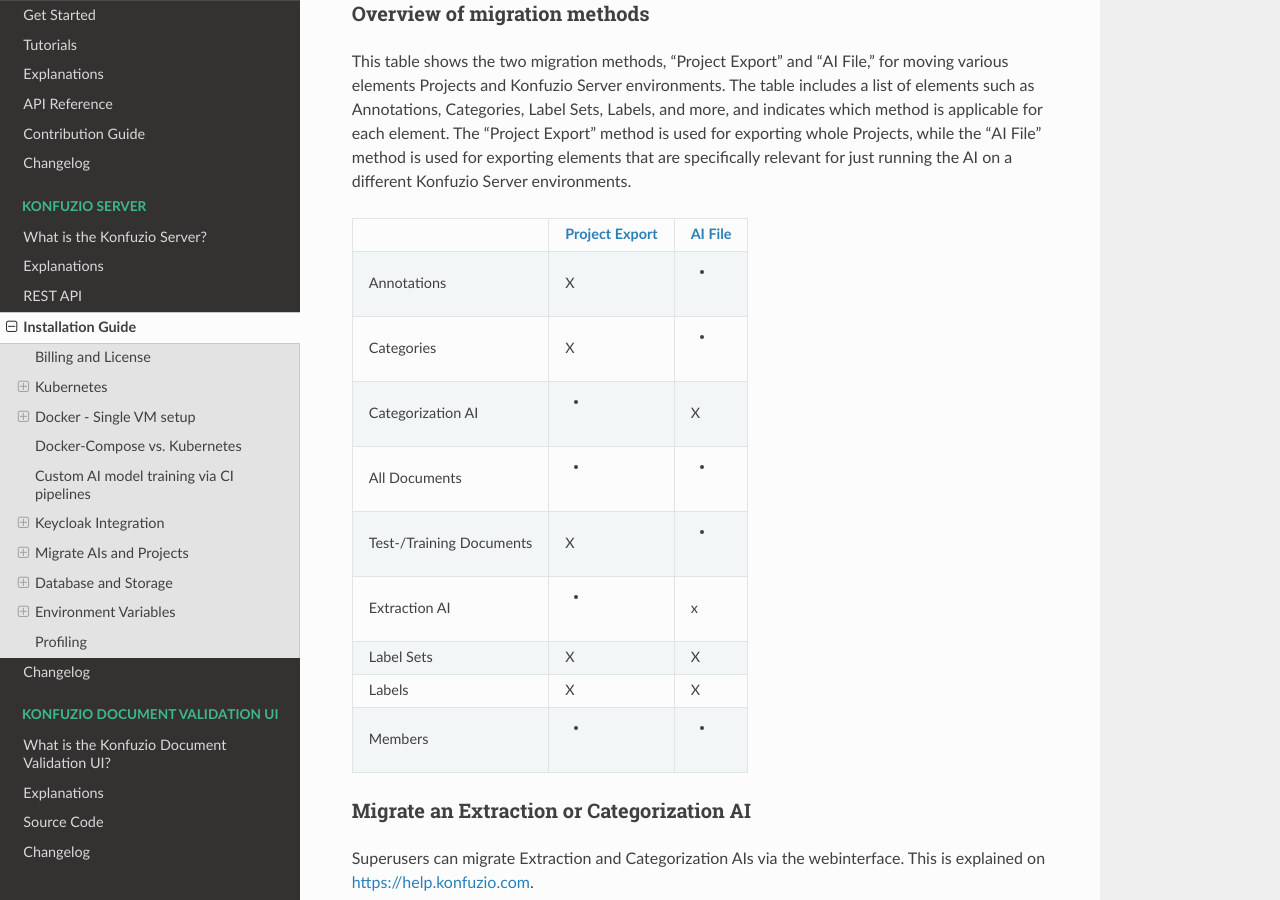
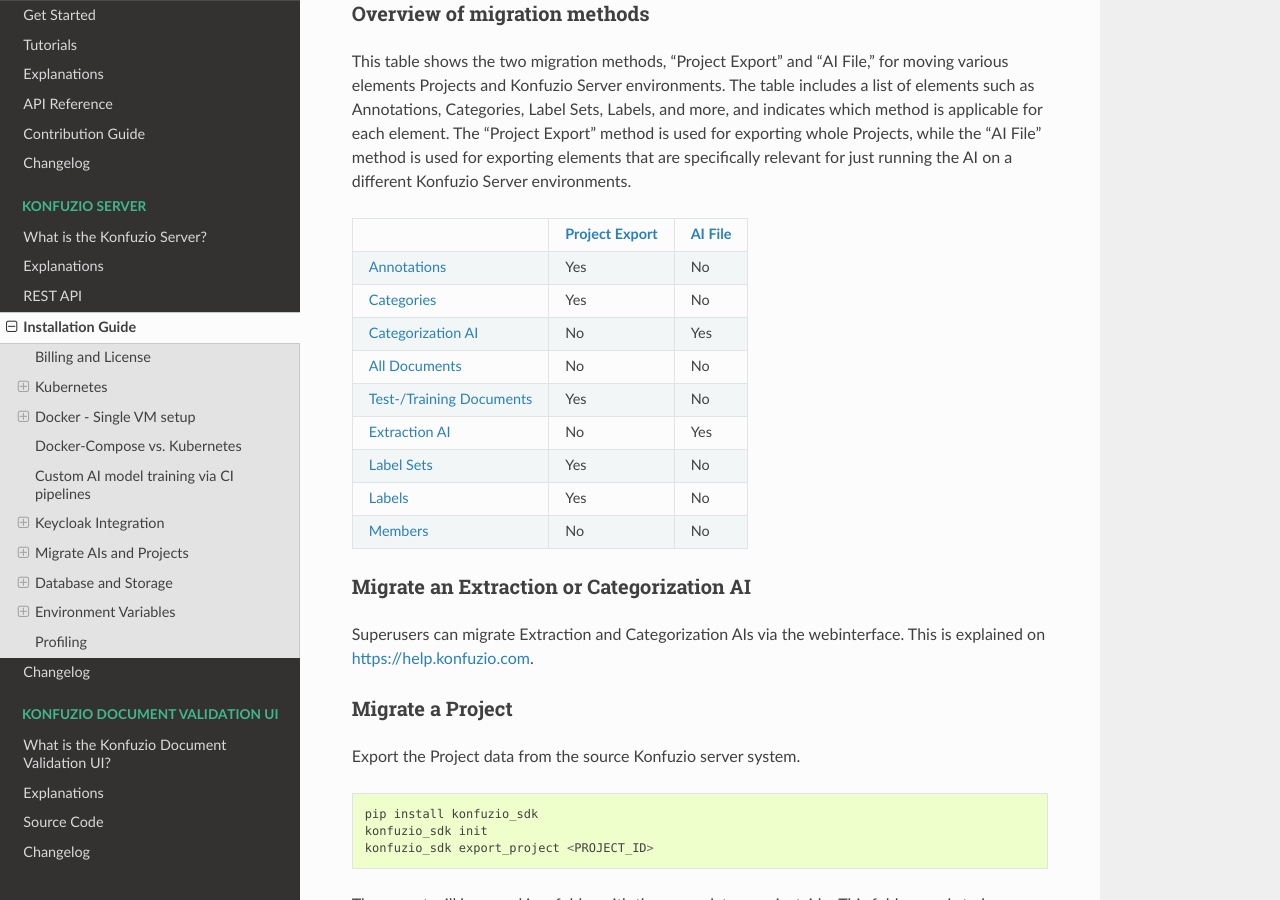
Before and after one commit to konfuzio-ai/konfuzio-sdk, a Sphinx documentation site: the page built from docs/web/on_premises.md, in a window 1280 px wide and 900 px high, scrolled down 18167 px. Built offline with Sphinx 7.4.7 and the Read the Docs theme 2.0.0, drawn with Linux system fonts in a browser that asks for light colours; pages that are not in the unit, such as notebooks, are missing from menus; a script that is not in the unit is left out.

Commit message:
Update on_premises.md

```diff
--- a/docs/web/on_premises.md
+++ b/docs/web/on_premises.md
@@ -689,17 +689,17 @@
 
 This table shows the two migration methods, "Project Export" and "AI File," for moving various elements Projects and Konfuzio Server environments. The table includes a list of elements such as Annotations, Categories, Label Sets, Labels, and more, and indicates which method is applicable for each element. The "Project Export" method is used for exporting whole Projects, while the "AI File" method is used for exporting elements that are specifically relevant for just running the AI on a different Konfuzio Server environments.
 
-|                          | [Project Export](/web/on_premises.html#migrate-a-project) | [AI File](/web/on_premises.html#migrate-an-extraction-or-categorization-ai) |
-|--------------------------|----------------|---------|
-| Annotations              |        X       | -       |
-| Categories               |        X       | -       |
-| Categorization AI        |        -       |    X    |
-| All Documents            |        -       | -       |
-| Test-/Training Documents |        X       | -       |
-| Extraction AI            |        -       |    x    |
-| Label Sets               |        X       |    X    |
-| Labels                   |        X       |    X    |
-| Members                  |        -       |    -    |
+|   | [Project Export](/web/on_premises.html#migrate-a-project) | [AI File](/web/on_premises.html#migrate-an-extraction-or-categorization-ai) |
+|---|---|---|
+| [Annotations](https://help.konfuzio.com/modules/annotations/index.html)                  | Yes      | No  |
+| [Categories](https://help.konfuzio.com/modules/categories/index.html)                    | Yes      | No  |
+| [Categorization AI](https://help.konfuzio.com/modules/categorization/index.html)         | No       | Yes |
+| [All Documents](https://help.konfuzio.com/modules/documents/index.html)                  | No       | No  |
+| [Test-/Training Documents](https://help.konfuzio.com/modules/documents/index.html#id1)   | Yes      | No  |
+| [Extraction AI](https://help.konfuzio.com/modules/extractions/index.html)                | No       | Yes |
+| [Label Sets](https://help.konfuzio.com/modules/sets/index.html)                          | Yes      | No  |
+| [Labels](https://help.konfuzio.com/modules/labels/index.html)                            | Yes      | No  |
+| [Members](https://help.konfuzio.com/modules/members/index.html)                          | No       | No  |
 
 
 ### Migrate an Extraction or Categorization AI
```
